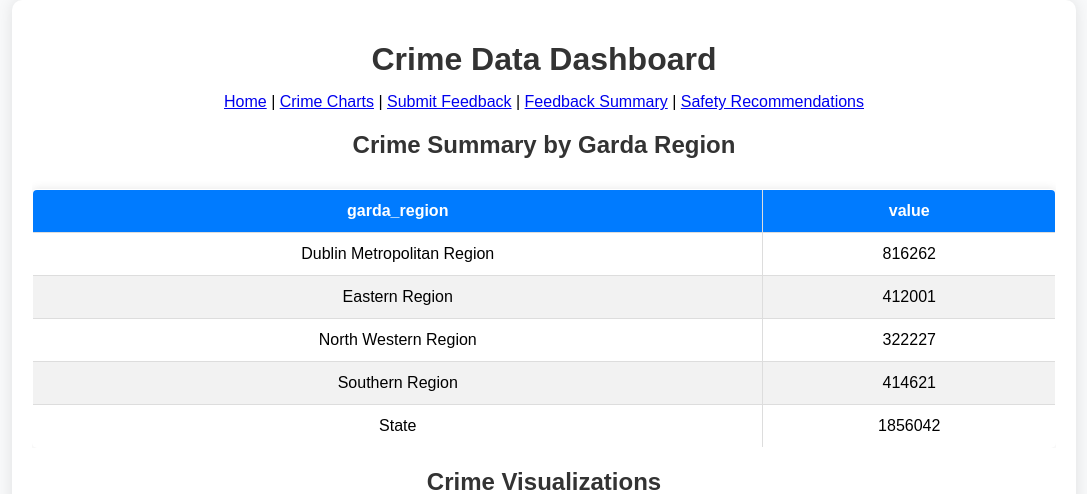
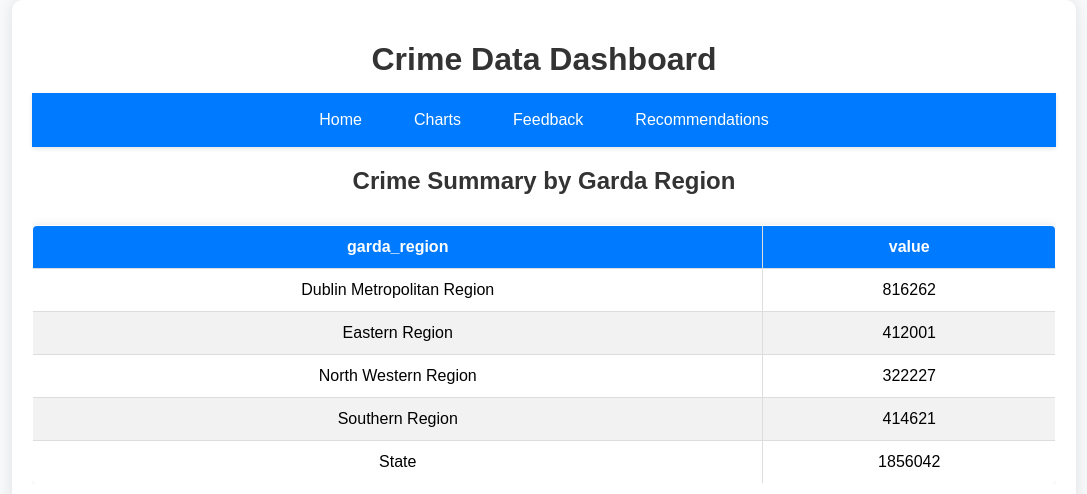
Before and after one commit to zirfan1/crime, a Flask app: page / in a window 1280 px wide. Shown: the top 494 px of the page, without its empty margins (96-1183 px from the left). Run offline with Flask 3, Linux system fonts and the light colour scheme; some libraries are stand-ins or nearby versions.

Commit message:
Updated nav bar and new styles

```diff
--- a/static/style.css
+++ b/static/style.css
@@ -157,6 +157,34 @@ footer {
     }
 }
 
+/* Navbar Styling */
+.navbar {
+    background-color: #007bff;
+    padding: 10px 0;
+    color: white;
+    display: flex;
+    justify-content: center;
+    gap: 20px;
+    font-size: 16px;
+    box-shadow: 0 2px 4px rgba(0,0,0,0.1);
+}
+
+.navbar a {
+    color: white;
+    text-decoration: none;
+    padding: 8px 16px;
+    transition: background-color 0.3s;
+}
+
+.navbar a:hover {
+    background-color: #0056b3;
+}
+
+.navbar a.active {
+    background-color: #004494;
+}
+
+
 /* Responsive Design */
 @media (max-width: 768px) {
     .container {
--- a/templates/index.html
+++ b/templates/index.html
@@ -10,13 +10,13 @@
 
     <div class="container">
         <h1>Crime Data Dashboard</h1>
-        <nav>
-            <a href="/">Home</a> |
-            <a href="/charts">Crime Charts</a> |
-            <a href="/feedback">Submit Feedback</a> |
-            <a href="/feedback_summary">Feedback Summary</a> |
-            <a href="/recommendations">Safety Recommendations</a>
+        <nav class="navbar">
+            <a href="{{ url_for('home') }}" class="{{ 'active' if current_path == url_for('home') else '' }}">Home</a>
+            <a href="{{ url_for('charts') }}" class="{{ 'active' if current_path == url_for('charts') else '' }}">Charts</a>
+            <a href="{{ url_for('feedback') }}" class="{{ 'active' if current_path == url_for('feedback') else '' }}">Feedback</a>
+            <a href="{{ url_for('recommendations') }}" class="{{ 'active' if current_path == url_for('recommendations') else '' }}">Recommendations</a>
         </nav>
+
 
         <h2>Crime Summary by Garda Region</h2>
         <div class="table-container">
```
Also changed, not shown: templates/base.html (added, +26 -0 lines), templates/charts.html (+6 -6 lines), templates/feedback.html (+6 -6 lines), templates/feedback_summary.html (+6 -6 lines), templates/recommendations.html (+6 -6 lines), app.py (line endings or trailing spaces), static/scripts.js (line endings or trailing spaces), 1 other file.
